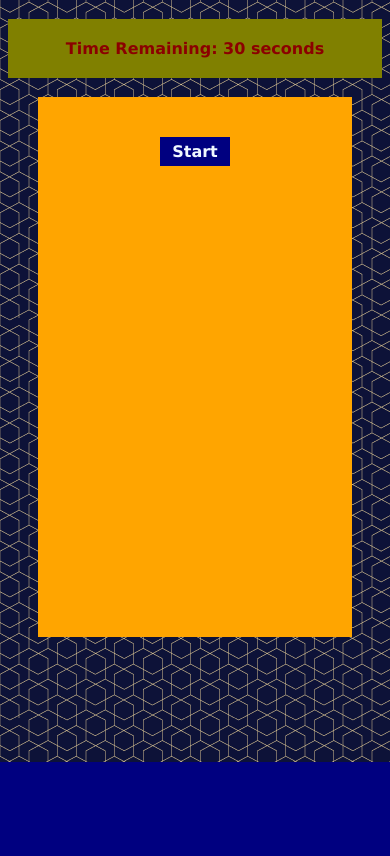
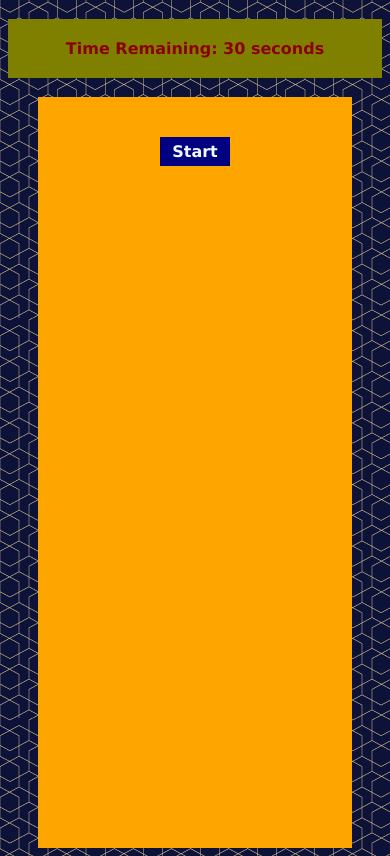
Before and after one commit to katejamboretz/TriviaGame, a plain HTML site: page index.html in a window 390 px wide. Shown: the part 82-938 px from the top of the page. Before the commit the page ends 844 px from the top, so only its background shows below. Drawn offline with nearby package versions, Linux system fonts and the light colour scheme.

Commit message:
adjust background of div-main to make mobile responsive

```diff
--- a/assets/css/style.css
+++ b/assets/css/style.css
@@ -47,3 +47,9 @@ p {
   display: inline-block;
   margin: 20px;
 }
+
+@media screen and (max-width: 415px) {
+  #main {
+    height: 711px;
+  }
+}
```
